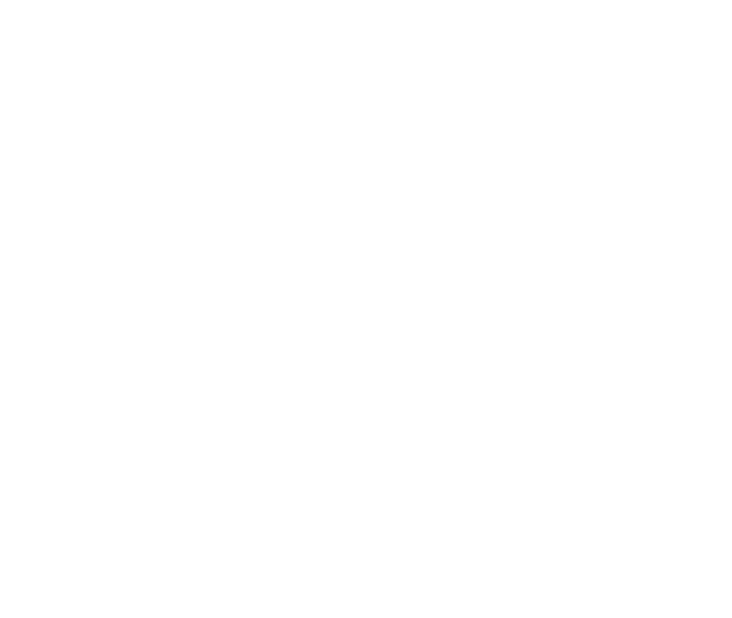
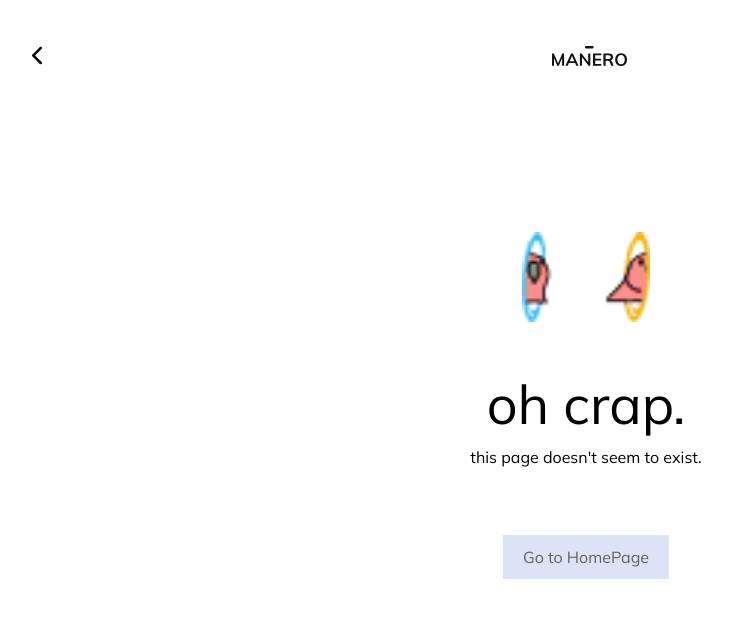
Before and after one commit to Sara-Lindstrom/Manero, a React (Create React App) app in the folder WebApp/: page /pageNotFound in a window 1280 px wide. Before the commit this address had no page. Shown: the top 618 px of the page, without its empty margins (54-786 px from the left). Built offline with nearby package versions, Linux system fonts and the light colour scheme.

Commit message:
no page found view created and implemented to the pages without a view

```diff
--- a/WebApp/src/App.tsx
+++ b/WebApp/src/App.tsx
@@ -21,6 +21,7 @@
 import ViewProfile from './views/ViewProfileView';
 import AddNewAddressView from './views/AddNewAddressView';
 import TestView from './views/TestView';
+import PageNotFound from './views/PageNotFound';
 
 function App() {
 
@@ -47,6 +48,7 @@
             <Route path='/viewProfile' element={<ViewProfile />} />
             <Route path='/addNewAddress' element={<AddNewAddressView />} />
             <Route path='/test' element={<TestView /> } />
+            <Route path='/pageNotFound' element={<PageNotFound /> } />
         </Routes>
     </BrowserRouter>
 
--- a/WebApp/src/components/AddressComponent.tsx
+++ b/WebApp/src/components/AddressComponent.tsx
@@ -57,7 +57,7 @@
                         <p className='small-info'>{localAddress.postalCode}</p>
                     </div>
                 </div>
-                <Link to="/" className='edit-address'><i className="fa-solid fa-pen"></i></Link>
+                <Link to="/pageNotFound" className='edit-address'><i className="fa-solid fa-pen"></i></Link>
             </div>
         </div>
     );
--- a/WebApp/src/css/scss/Style.scss
+++ b/WebApp/src/css/scss/Style.scss
@@ -37,3 +37,4 @@
 @import "./view/myAddressesView";
 @import "./view/onboardingView";
 @import "./view/viewProfileView";
+@import "./view/pageNotFound";
--- /dev/null
+++ b/WebApp/src/css/scss/view/_pageNotFound.scss
@@ -0,0 +1,37 @@
+.page-not-found-section {
+    display: flex;
+    flex-direction: column;
+    align-items: center;
+    justify-content: center;
+    margin-top: 150px;
+
+    .page-not-found-img {
+        width: 10%;
+    }
+
+    .page-not-found-message {
+        margin-top: 50px;
+        margin-bottom: 50px;
+        display: flex;
+        flex-direction: column;
+        align-items: center;
+
+        .page-not-found-title {
+            font-size: 54px;
+        }
+    }
+    .page-not-found-links {
+        background-color: $color-blue;
+        padding: 10px 20px 10px 20px;
+        transition: background-color 0.3s, transform 0.10s;
+
+        &:hover {
+            background-color: $color-dark;
+            color: $color-blue;
+        }
+
+        &:active {
+            transform: translateY(2px);
+        }
+    }
+}
--- a/WebApp/src/sections/BreadcrumbSection.tsx
+++ b/WebApp/src/sections/BreadcrumbSection.tsx
@@ -54,7 +54,7 @@
                     <div className='third-column'>
                         <li className="cart">
                             {showCartItem ? (
-                                <NavLink to={'/cart'}>
+                                <NavLink to={'/pageNotFound'}>
                                     <span className="translate-middle badge rounded-pill">1</span>
                                     <i className="fa-regular fa-bag-shopping"></i>
                                 </NavLink>
--- a/WebApp/src/sections/IconsNavigationSection.tsx
+++ b/WebApp/src/sections/IconsNavigationSection.tsx
@@ -16,9 +16,9 @@
             <div className='container'>
                 <div className='icons'>
                     <div className='icon'><NavLink to="/home" data-testid="homeLink" ><i className="fa-regular fa-house"></i></NavLink></div>
-                    <div className='icon'><NavLink to="/search" data-testid="searchLink"><i className="fa-regular fa-magnifying-glass"></i></NavLink></div>
-                    <div className='icon'><NavLink to="/cart" data-testid="cartLink"><i className="fa-regular fa-bag-shopping"></i></NavLink></div>
-                    <div className='icon'><NavLink to="/wishlist" data-testid="wishlistLink"><i className="fa-regular fa-heart"></i></NavLink></div>
+                    <div className='icon'><NavLink to="/pageNotFound" data-testid="searchLink"><i className="fa-regular fa-magnifying-glass"></i></NavLink></div>
+                    <div className='icon'><NavLink to="/pageNotFound" data-testid="cartLink"><i className="fa-regular fa-bag-shopping"></i></NavLink></div>
+                    <div className='icon'><NavLink to="/pageNotFound" data-testid="wishlistLink"><i className="fa-regular fa-heart"></i></NavLink></div>
                     <div className='icon'>
                         <NavLink to={isAuthenticated ? '/viewProfile' : '/signin'} data-testid="viewProfileLink">
                             <i className="fa-regular fa-user"></i>
--- a/WebApp/src/sections/ViewProfileSection.tsx
+++ b/WebApp/src/sections/ViewProfileSection.tsx
@@ -91,7 +91,7 @@
                     <h5>{profile.email}</h5>
                 </div>
                 <div className='Fields-section'>
-                    <a className='field' href='/orderhistory' id='order-history'>
+                    <a className='field' href='/pageNotFound' id='order-history'>
                         <div className='field-details'>
                             <div className='icon-name'>
                                 <i className="fa-light fa-calendar"></i>
@@ -100,7 +100,7 @@
                             <i id='right-arrow' className="fa-solid fa-chevron-right"></i>
                         </div>
                     </a>
-                    <a className='field' href='#' id='payment-method'>
+                    <a className='field' href='/paymentMethodView' id='payment-method'>
                         <div className='field-details'>
                             <div className='icon-name'>
                                 <i className="fa-light fa-credit-card"></i>
@@ -118,7 +118,7 @@
                             <i id='right-arrow' className="fa-solid fa-chevron-right"></i>
                         </div>
                     </a>
-                    <a className='field' href='#' id='my-promocode'>
+                    <a className='field' href='pageNotFound' id='my-promocode'>
                         <div className='field-details'>
                             <div className='icon-name'>
                                 <i className="fa-regular fa-gift"></i>
--- /dev/null
+++ b/WebApp/src/views/PageNotFound.tsx
@@ -0,0 +1,26 @@
+import { Link, useNavigate } from 'react-router-dom';
+import BreadcrumbSection from '../sections/BreadcrumbSection';
+import portalparrot from '../Images/portalparrot.gif';
+
+const PageNotFound = () => {
+    const handleNavigateBack = () => {
+        window.history.back();
+    };
+
+    return (
+        <>
+            <BreadcrumbSection currentPage="My Address" showBackButton={true} onNavigateBack={handleNavigateBack} />
+
+            <section className='page-not-found-section'>
+                <img src={portalparrot} className="page-not-found-img" alt="Page Not Found" />
+                <div className="page-not-found-message">
+                    <h1 className="page-not-found-title">oh crap.</h1>
+                    <p>this page doesn't seem to exist.</p>
+                </div>
+                <Link to="/home" className="page-not-found-links">Go to HomePage</Link>
+            </section>
+        </>
+    );
+};
+
+export default PageNotFound;
```
Also changed, not shown: WebApp/src/Images/portalparrot.gif (added), WebApp/src/css/Style.min.css.
